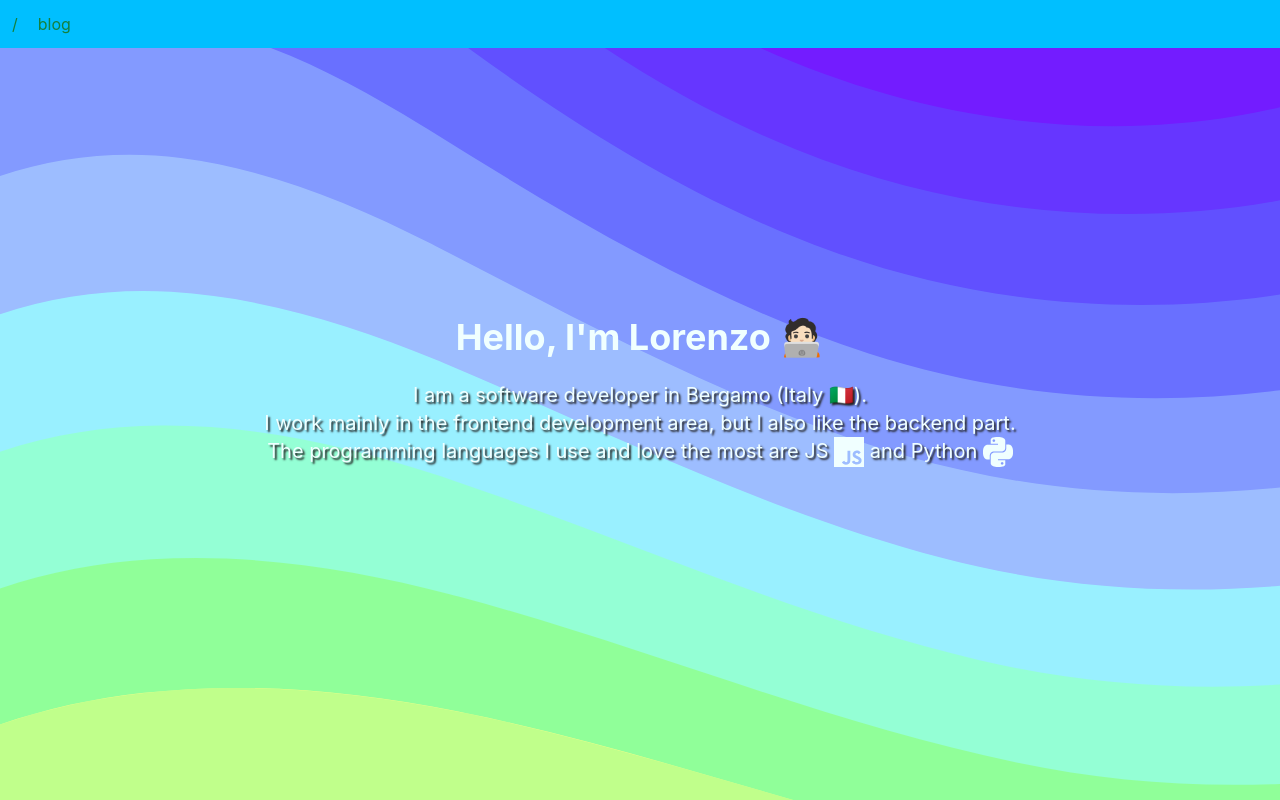
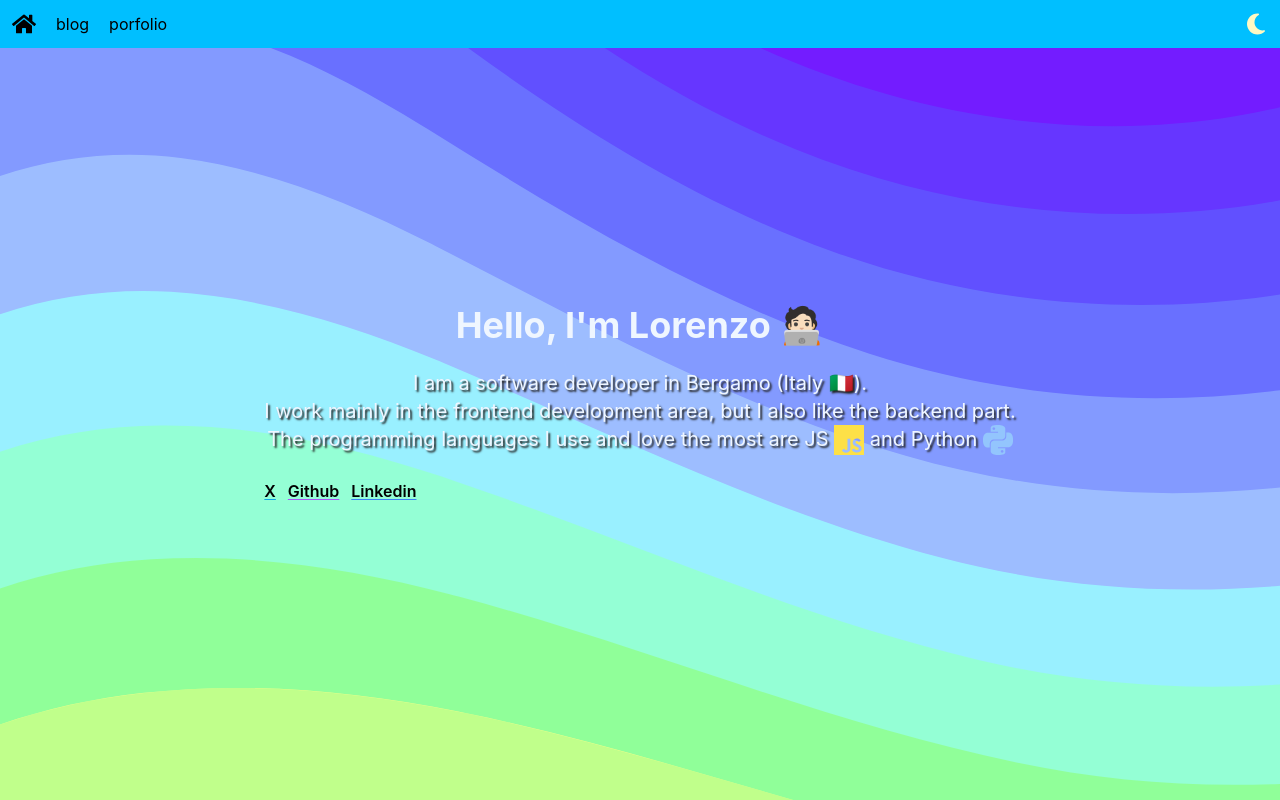
Before and after one commit to loreBianchi/lore-blog, a Next.js app: page / in a window 1280 px wide. Built offline with nearby package versions, Linux system fonts and the light colour scheme.

Commit message:
feat: dark-theme setup

```diff
--- a/components/Hero.jsx
+++ b/components/Hero.jsx
@@ -1,17 +1,18 @@
 /* eslint-disable react/no-unescaped-entities */
 import { SiJavascript, SiPython } from 'react-icons/si'
+import SocialLinks from './SocialLinks'
 
 const Hero = ({ text }) => {
   return (
     <div className="px-4 pb-5 mb-5 text-center">
-      <h1 className="display-5 fw-bold azure text-4xl font-bold">Hello, I'm Lorenzo 🧑🏻‍💻</h1>
+      <h1 className="display-5 fw-bold text-blue-50 text-4xl font-bold">Hello, I'm Lorenzo 🧑🏻‍💻</h1>
       <div className="col-lg-6 mx-auto">
-        <p className="lead my-6 azure text-shadow text-xl">
+        <p className="lead my-6 text-blue-50 text-shadow text-xl">
           I am a software developer in Bergamo (Italy 🇮🇹).<br/>
           I work mainly in the frontend development area, but I also like the backend part.<br/>
-          The programming languages I use and love the most are JS <SiJavascript className="h-[30px] w-[30px] inline-block" /> and Python <SiPython className="h-[30px] w-[30px] inline-block" />
+          The programming languages I use and love the most are JS <SiJavascript className="h-[30px] w-[30px] inline-block text-yellow-300" /> and Python <SiPython className="h-[30px] w-[30px] inline-block text-blue-300" />
         </p>
-        {/* TODO: add social links */}
+        <SocialLinks />
       </div>
     </div>
   )
--- a/components/Nav.jsx
+++ b/components/Nav.jsx
@@ -1,16 +1,34 @@
 import Link from 'next/link'
+import {useTheme} from 'next-themes'
+import { FaSun, FaMoon } from "react-icons/fa6";
+import { FaHome } from "react-icons/fa";
 
 const Nav = () => {
+  const {theme, setTheme} = useTheme()
+
   return (
-    <nav className="flex w-full flex-row p-3 text-black bg-deepskyblue">
-      <Link href="/" passHref className="text-green-700 hover:text-green-800">
-        <h2 className="pointer">/</h2>
-      </Link>
+    <nav className="flex w-full flex-row justify-between p-3 text-black bg-deepskyblue dark:bg-gray-900 dark:text-yellow-100">
+      <div className='flex flex-row'>
+        <Link href="/" passHref className="nav-link">
+          <FaHome className="h-6 w-6" />
+        </Link>
 
-      <Link href="/blog" passHref className="text-green-700 hover:text-green-800">
-        <p className="ms-5 pointer lead my-auto">blog</p>
-      </Link>
+        <Link href="/blog" passHref className="nav-link">
+          <p className="ms-5 pointer lead my-auto">blog</p>
+        </Link>
 
+        <Link href="/porfolio" passHref className="nav-link">
+          <p className="ms-5 pointer lead my-auto">porfolio</p>
+        </Link>
+      </div>
+
+      <button onClick={() => setTheme(theme === 'dark' ? 'light' : 'dark')} className="ms-auto">
+        {theme === 'dark' ? (
+          <FaSun className="h-6 w-6 text-yellow-400 hover:text-yellow-500" />
+        ) : (
+          <FaMoon className="h-6 w-6 text-yellow-100 hover:text-yellow-50" />
+        )}
+      </button>
       {/* <Link href="/about" passHref>
         <p className="ms-5 pointer lead my-auto">about</p>
       </Link> */}
--- /dev/null
+++ b/components/PostItem.jsx
@@ -0,0 +1,36 @@
+import Image from 'next/image'
+import Link from 'next/link'
+
+const PostItem = ({ post }) => {
+  return (
+    <Link href={'/blog/' + post.slug} passHref>
+    <div className="card mb-3 blog-card">
+      <div className="flex flex-row w-full justify-between">
+        <div className='p-8'>
+          <div className="card-body">
+            <h5 className="card-title">{post.frontMatter.title}</h5>
+            <p className="card-text">{post.frontMatter.description}</p>
+            <p className="card-text mt-2">
+              <small className="text-gray-500">{post.frontMatter.date}</small>
+            </p>
+          </div>
+        </div>
+        <div className='w-[300px] h-[218px] relative'>
+          <Image
+            src={post.frontMatter.thumbnailUrl}
+            className="img-thumbnail"
+            alt="thumbnail"
+            priority
+            fill
+            sizes="300px"
+
+          />
+        </div>
+      </div>
+    </div>
+  </Link>
+
+   );
+}
+
+export default PostItem;
--- /dev/null
+++ b/components/SocialLinks.jsx
@@ -0,0 +1,29 @@
+const SocialLinks = () => {
+  return (
+    <div className="mt-4 flex flex-row">
+      <a
+        href="https://twitter.com/LoreBianchi"
+        className="underline decoration-sky-500 font-semibold hover:text-slate-500 underline-offset-2"
+        target="blank"
+      >
+        X
+      </a>
+      <a
+        href="https://github.com/loreBianchi"
+        className="underline decoration-purple-500 ms-3 font-semibold hover:text-slate-500 underline-offset-2"
+        target="blank"
+      >
+        Github
+      </a>
+      <a
+        href="https://www.linkedin.com/in/lorenzo-bianchi-ba6622bb/"
+        className="underline decoration-blue-500 ms-3 font-semibold hover:text-slate-500 underline-offset-2"
+        target="blank"
+      >
+        Linkedin
+      </a>
+    </div>
+  );
+};
+
+export default SocialLinks;
--- a/package.json
+++ b/package.json
@@ -11,9 +11,10 @@
     "gray-matter": "^4.0.3",
     "next": "latest",
     "next-mdx-remote": "^3.0.8",
+    "next-themes": "^0.3.0",
     "react": "latest",
     "react-dom": "latest",
-    "react-icons": "^4.3.1",
+    "react-icons": "^5.1.0",
     "react-syntax-highlighter": "^15.4.5"
   },
   "devDependencies": {
--- a/pages/_app.js
+++ b/pages/_app.js
@@ -1,6 +1,7 @@
-import Head from 'next/head'
-import Nav from '../components/Nav'
-import '../styles/globals.css'
+import Head from "next/head";
+import Nav from "../components/Nav";
+import "../styles/globals.css";
+import { ThemeProvider } from "next-themes";
 
 function MyApp({ Component, pageProps }) {
   return (
@@ -8,12 +9,14 @@ function MyApp({ Component, pageProps }) {
       <Head>
         <title>Lore Blog</title>
       </Head>
-      <div className="w-full min-h-screen flex flex-col">
-        <Nav />
-        <Component {...pageProps} />
-      </div>
+      <ThemeProvider attribute="class">
+        <div className="w-full min-h-screen flex flex-col">
+          <Nav />
+          <Component {...pageProps} />
+        </div>
+      </ThemeProvider>
     </>
-  )
+  );
 }
 
-export default MyApp
+export default MyApp;
--- a/pages/about.jsx
+++ b/pages/about.jsx
@@ -1,9 +1,11 @@
 const Bio = () => {
   return (
-    <div className="mt-3">
-      <p className="display-4 text-center">I am Lorenzo Bianchi</p>
-      <p className="text-center">lore bio here</p>
+    <div className="bg-rainbow dark:bg-dark-rainbow flex flex-grow">
+      <div className="mt-3 w-full">
+        <p className="display-4 text-center">I am Lorenzo Bianchi</p>
+        <p className="text-center">lore bio here</p>
+      </div>
     </div>
-  )
-}
-export default Bio
+  );
+};
+export default Bio;
--- a/pages/blog.jsx
+++ b/pages/blog.jsx
@@ -1,40 +1,14 @@
 import fs from 'fs'
 import path from 'path'
 import matter from 'gray-matter'
-import Link from 'next/link'
-import Image from 'next/image'
+import PostItem from '../components/PostItem'
 
 const Blog = ({ posts }) => {
   return (
-    <div className='bg-rainbow flex flex-grow'>
+    <div className='bg-rainbow dark:bg-dark-rainbow flex flex-grow'>
       <div className="mt-5 container">
         {posts.map((post, index) => (
-          <Link href={'/blog/' + post.slug} passHref key={index}>
-            <div className="card mb-3 blog-card">
-              <div className="flex flex-row w-full justify-between">
-                <div className='p-8'>
-                  <div className="card-body">
-                    <h5 className="card-title">{post.frontMatter.title}</h5>
-                    <p className="card-text">{post.frontMatter.description}</p>
-                    <p className="card-text mt-2">
-                      <small className="text-gray-500">{post.frontMatter.date}</small>
-                    </p>
-                  </div>
-                </div>
-                <div className='w-[300px] h-[218px] relative'>
-                  <Image
-                    src={post.frontMatter.thumbnailUrl}
-                    className="img-thumbnail"
-                    alt="thumbnail"
-                    priority
-                    fill
-                    sizes="300px"
-
-                  />
-                </div>
-              </div>
-            </div>
-          </Link>
+          <PostItem post={post} key={index} />
         ))}
       </div>
     </div>
--- a/pages/index.jsx
+++ b/pages/index.jsx
@@ -2,7 +2,7 @@ import Hero from '../components/Hero'
 
 const Home = () => {
   return (
-    <div className='h-full flex justify-center items-center grow bg-rainbow'>
+    <div className='h-full flex justify-center items-center grow bg-rainbow dark:bg-dark-rainbow'>
       <Hero />
     </div>
   )
--- /dev/null
+++ b/pages/porfolio.jsx
@@ -0,0 +1,11 @@
+const Porfolio = () => {
+    return (
+      <div className="bg-rainbow dark:bg-dark-rainbow flex flex-grow">
+        <div className="mt-3 w-full">
+          <p className="display-4 text-center">I am Lorenzo Bianchi</p>
+          <p className="text-center">lore Porfolio here</p>
+        </div>
+      </div>
+    );
+  };
+  export default Porfolio;
--- a/styles/globals.css
+++ b/styles/globals.css
@@ -2,6 +2,7 @@
 @tailwind components;
 @tailwind utilities;
 
+@layer base {
   html,
   body {
     padding: 0;
@@ -9,9 +10,11 @@ body {
     font-family: -apple-system, BlinkMacSystemFont, Segoe UI, Roboto, Oxygen,
       Ubuntu, Cantarell, Fira Sans, Droid Sans, Helvetica Neue, sans-serif;
   }
+}
 
+@layer components {
   .card {
-  @apply bg-white shadow-md rounded-lg;
+    @apply bg-white dark:bg-slate-600 shadow-md rounded-lg;
   }
 
   .card-title {
@@ -24,6 +27,10 @@ body {
 
   .card-footer {
     @apply text-sm text-gray-600;
+  }
+
+  .blog-card {
+    @apply border-lime-500 dark:border-lime-300 border-l-4 p-4 my-4 hover:shadow-2xl hover:border-lime-600 dark:hover:border-lime-400 hover:bg-cyan-300 dark:hover:bg-cyan-800;
   }
 
   .container {
@@ -59,7 +66,9 @@ h1 {
     @apply list-disc list-inside mb-3;
   }
 
-/* --------------------------------- */
+  .nav-lik {
+    @apply text-purple-500 hover:text-purple-700 active:text-purple-900 visited:text-purple-900 underline dark:text-yellow-100 dark:hover:text-yellow-200 dark:active:text-yellow-300 dark:visited:text-yellow-300;
+  }
 
   .pointer {
     cursor: pointer;
@@ -68,37 +77,18 @@ h1 {
   table {
     border-collapse: collapse;
     margin-bottom: 10px;
-  margin-top: 10px
+    margin-top: 10px;
   }
 
-td, th {
+  td,
+  th {
     border: 1px solid #999;
     padding: 0.5rem;
     text-align: left;
   }
 
-.blog-card {
-  border: 1px solid lime;
-  width: 100%;
-  height: 220px;
-  cursor: pointer;
-}
-
-.blog-card:hover {
-  border: 1px solid forestgreen;
-  background-color: rgb(238, 245, 250);
-}
-
-.azure {
-  color: azure;
-}
-
   .text-shadow {
     text-shadow: 2px 2px 2px #222;
-}
-
-.bg-deepskyblue {
-  background-color: deepskyblue;
   }
 
   .bg-rainbow {
@@ -109,3 +99,14 @@ td, th {
     -o-background-size: cover;
     background-size: cover;
   }
+
+  .bg-dark-rainbow {
+    background-size: cover;
+    background-image: url("/liquid-cheese-dark.svg");
+    -webkit-background-size: cover;
+    -moz-background-size: cover;
+    -o-background-size: cover;
+    background-size: cover;
+    background-color: #333;
+  }
+}
--- a/tailwind.config.js
+++ b/tailwind.config.js
@@ -1,11 +1,29 @@
 /** @type {import('tailwindcss').Config} */
 module.exports = {
   content: [
-    './pages/**/*.{js,ts,jsx,tsx,mdx}',
-    './components/**/*.{js,ts,jsx,tsx,mdx}',
+    "./pages/**/*.{js,ts,jsx,tsx,mdx}",
+    "./components/**/*.{js,ts,jsx,tsx,mdx}",
   ],
+  darkMode: "class",
   theme: {
-    extend: {},
+    extend: {
+      colors: {
+        deepskyblue: {
+          DEFAULT: "#00bfff",
+          50: "#effaff",
+          100: "#def4ff",
+          200: "#b6ebff",
+          300: "#75deff",
+          400: "#2ccfff",
+          500: "#00bfff",
+          600: "#0095d4",
+          700: "#0076ab",
+          800: "#00638d",
+          900: "#065374",
+          950: "#04344d",
+        },
+      },
+    },
   },
   plugins: [],
-}
+};
```
Also changed, not shown: public/liquid-cheese-dark.svg (added), 1 other file (tests, documents, lock files or other folders). Lines whose indentation alone changed are shown as unchanged.
